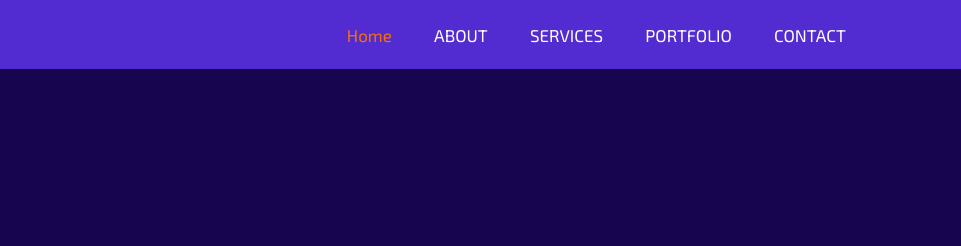
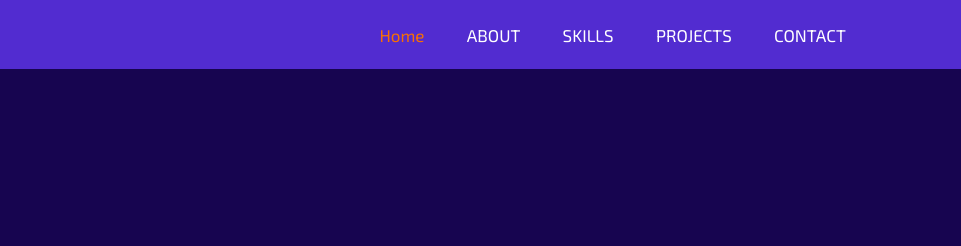
Before and after one commit to tonzzskie/DaniloAntonio.github.io, a plain HTML site: page index.html in a window 1280 px wide. Shown: the top 246 px of the page, 319-1280 px from the left. Drawn offline with nearby package versions, Linux system fonts and the light colour scheme.

```diff
--- a/index.html
+++ b/index.html
@@ -18,8 +18,8 @@
             <nav class="navbar">
                 <a href="#home" class="active">Home</a>
                 <a href="#about">ABOUT</a>
-                <a href="#services">SERVICES</a>
-                <a href="#portfolio">PORTFOLIO</a>
+                <a href="#services">SKILLS</a>
+                <a href="#portfolio">PROJECTS</a>
                 <a href="#contact">CONTACT</a>
             </nav>
         </header>
```
